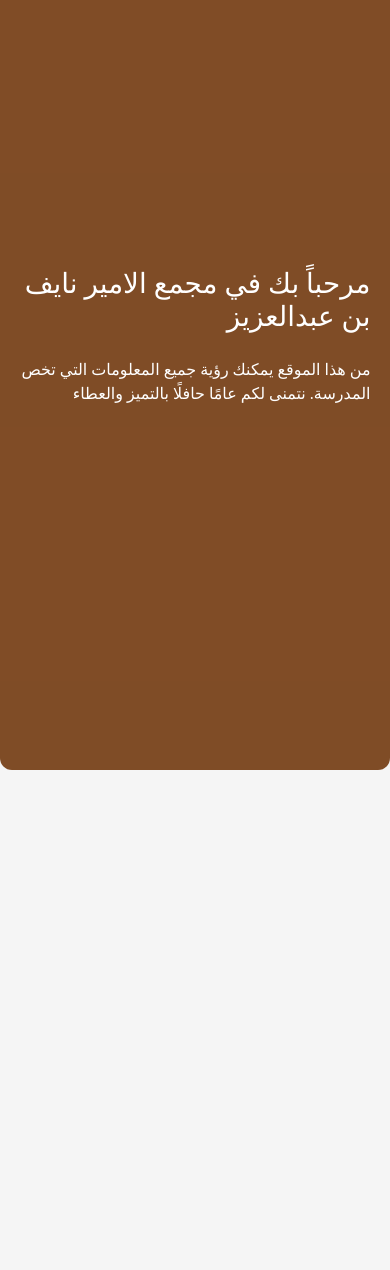
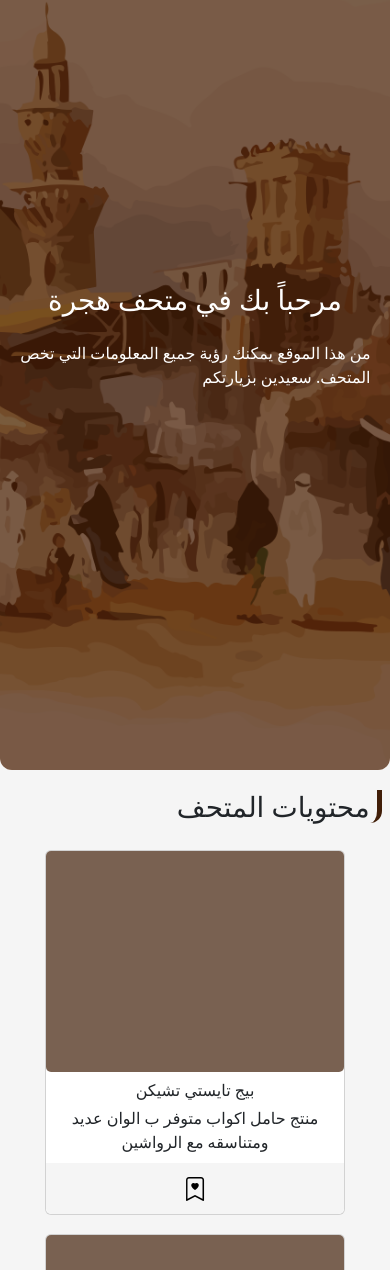
Before and after one commit to leeu4/final_project, a plain HTML site: page Sultan_pages/MainPage/HTML/index.html in a window 390 px wide. Shown: the part 82-1352 px from the top of the page. Drawn offline with nearby package versions, Linux system fonts and the light colour scheme; some packages are replaced by stand-ins of ours; a script that the page names is missing.

Commit message:
mainPage

```diff
--- a/Sultan_pages/MainPage/CSS/style.css
+++ b/Sultan_pages/MainPage/CSS/style.css
@@ -7,7 +7,7 @@
     padding: 0;
     margin: 0;
     box-sizing: border-box;
-    font-family: 'Tajawal';
+    font-family: 'Tajawal' sans-serif;
 }
 
 html {
@@ -26,7 +26,7 @@ body {
 
 /* Handle */
 ::-webkit-scrollbar-thumb {
-    background: rgb(29, 105, 94);
+    background: rgba(65, 30, 8);
     border-radius: 3px;
 }
 
@@ -59,13 +59,13 @@ li {
 
 .login button.scrolled {
     color: white;
-    background: rgb(47, 171, 153);
+    background: rgba(65, 30, 8);
 }
 
 main {
     width: 100%;
     height: 101vh;
-    background: url(/IMG/home-01.jpg) no-repeat;
+    background: url(/Sultan_pages/IMG/70bcdd25c5729476628e06e5cd63d356.png) no-repeat;
     background-size: cover;
     background-position: center;
     background-attachment: fixed;
@@ -82,6 +82,96 @@ main span {
     color: white;
     width: 100%;
     height: 100%;
-    background: #72380ee4;
+    background: rgba(65, 30, 8, 0.7);
     border-radius: 0 0 12px 12px;
 }
+
+.moree {
+    margin: 5% 0;
+    padding: 0 2%;
+}
+
+.moree div:nth-child(1) h1 {
+    border-right: 5px solid rgba(65, 30, 8);
+    border-radius: 0 0 12px 0;
+    padding-right: 2%;
+}
+
+.cards {
+    display: flex;
+    justify-content: center;
+    flex-wrap: wrap;
+    gap: 5%;
+}
+
+.cards .card {
+    display: flex;
+    flex-direction: column;
+    align-items: center;
+    text-align: center;
+    margin-top: 5%;
+    width: 30%;
+}
+
+.cards .card .card-img {
+    height: 28vh;
+    background: rgba(65, 30, 8, 0.7);
+    margin-bottom: 2%;
+}
+
+.cards .card:nth-child(3) .card-img {
+    background: url(https://cdn.salla.sa/IiyioF8U7XodTWUKllxW1wjAuhKsxPdVvXPXDyC3.jpg) no-repeat;
+    background-size: cover;
+    background-position: center;
+}
+
+.cards .card .card-subtitle , .card-title {
+    padding: 0 2%;
+}
+
+.cards .card .card-subtitle {
+    margin-bottom: 3%;
+}
+
+.card-basket {
+    display: flex;
+    justify-content: center;
+    align-items: center;
+    width: 100%;
+    height: 15%;
+    cursor: pointer;
+    background: whitesmoke;
+    border-radius: 0 0 6px 6px;
+}
+
+.bi {
+    font-size: x-large;
+    color: black;
+    transition: 0.4s ease;
+}
+
+.bi:hover {
+    transform: scale(1.2);
+}
+
+.bi-bookmark-heart-fill {
+    color: rgb(201, 150, 12);
+}
+
+@media screen and (max-width: 991px) {
+    .login {
+        display: none;
+    }
+    .cards .card {
+        width: 40%;
+    }
+}
+
+@media screen and (max-width: 600px) {
+    .login {
+        display: none;
+    }
+    .cards .card {
+        width: 80%;
+    }
+}
--- a/Sultan_pages/MainPage/HTML/index.html
+++ b/Sultan_pages/MainPage/HTML/index.html
@@ -5,8 +5,12 @@
     <meta charset="UTF-8">
     <meta name="viewport" content="width=device-width, initial-scale=1.0">
 
+    <script src="https://cdn.jsdelivr.net/npm/sweetalert2@11"></script>
+
     <link href="https://cdn.jsdelivr.net/npm/bootstrap@5.3.1/dist/css/bootstrap.min.css" rel="stylesheet" integrity="sha384-4bw+/aepP/YC94hEpVNVgiZdgIC5+VKNBQNGCHeKRQN+PtmoHDEXuppvnDJzQIu9" crossorigin="anonymous">
     <script src="https://cdn.jsdelivr.net/npm/bootstrap@5.3.1/dist/js/bootstrap.bundle.min.js" integrity="sha384-HwwvtgBNo3bZJJLYd8oVXjrBZt8cqVSpeBNS5n7C8IVInixGAoxmnlMuBnhbgrkm" crossorigin="anonymous"></script>
+
+    <link rel="stylesheet" href="https://cdn.jsdelivr.net/npm/bootstrap-icons@1.11.1/font/bootstrap-icons.css">
 
     <link rel="stylesheet" href="/Sultan_pages/MainPage/CSS/style.css">
     <title>الرئيسية</title>
@@ -15,8 +19,7 @@
 <body>
     <nav id="navbars" class="navbar navbar-expand-lg">
         <div class="container-fluid">
-            <a class="navbar-brand" href="#"><img src="/IMG/logo.png"
-                    style="background: whitesmoke; border-radius: 12px;" alt="logo" width="60px"></a>
+            <a class="navbar-brand" href="#"><img id="navimg" alt="logo" width="85px"></a>
             <button class="navbar-toggler bg-white" type="button" data-bs-toggle="collapse"
                 data-bs-target="#navbarNavDropdown" aria-controls="navbarNavDropdown" aria-expanded="false"
                 aria-label="Toggle navigation">
@@ -54,10 +57,18 @@
     </nav>
     <main>
         <span>
-            <h1>مرحباً بك في مجمع الامير نايف بن عبدالعزيز</h1>
-            <p>من هذا الموقع يمكنك رؤية جميع المعلومات التي تخص المدرسة. نتمنى لكم عامًا حافلًا بالتميز والعطاء</p>
+            <h1>مرحباً بك في متحف هجرة</h1>
+            <p>من هذا الموقع يمكنك رؤية جميع المعلومات التي تخص المتحف. سعيدين بزيارتكم</p>
         </span>
     </main>
+    <section class="moree">
+        <div class="title">
+            <h1>محتويات المتحف</h1>
+        </div>
+        <div id="cards" class="cards">
+
+        </div>
+    </section>
     <script src="/Sultan_pages/MainPage/JS/script.js"></script>
 </body>
 
--- a/Sultan_pages/MainPage/JS/script.js
+++ b/Sultan_pages/MainPage/JS/script.js
@@ -1,9 +1,11 @@
+let navimg = document.getElementById("navimg")
 document.addEventListener('scroll', function () {
     const nav = document.querySelector('nav');
     const loginBtn = document.querySelector('.login button');
     const links = document.querySelectorAll('.nav-link')
 
     if (window.scrollY > 150) {
+        navimg.src = '/Sultan_pages/IMG/logo.png';
         nav.classList.add('bg-white');
         loginBtn.classList.add('scrolled');
         links.forEach(link => {
@@ -11,6 +13,7 @@ document.addEventListener('scroll', function () {
         });
 
     } else {
+        navimg.src = '/Sultan_pages/IMG/logo2.png';
         nav.classList.remove('bg-white');
         loginBtn.classList.remove('scrolled');
         links.forEach(link => {
@@ -18,3 +21,95 @@ document.addEventListener('scroll', function () {
         });
     }
 })
+
+window.addEventListener('load', function () {
+    const titles = [
+        ' بيج ماك®',
+        'بيج تايستي تشيكن',
+        'تشيكن برجر',
+        'كرنشي تشيكن',
+        'جراند تشيكن سبيشال ',
+        'ماك تشيكن®',
+
+
+
+    ];
+
+
+    const subtitles = [
+        'منتج حامل اكواب متوفر ب الوان عديد ومتناسقه مع الرواشين ',
+        ' .!   وسام او ميداليه تستطيع وضعها كزينه او منظر',
+        ' منتج ثلاثي ابعاد لتبسيط المنتج ورؤية المنتج ب شكل افضل  ',
+        ' استكرات تجميليه لجعل منتجات اكثر تألق  ',
+        ' لوحات اثريه تعطي طابع اثري قديم ',
+        ' مثل العود والطبول والآلات الموسيقية التي تستخدم في العروض التقليدي  ',
+
+
+
+    ];
+
+    for (let i = 1; i <= 6; i++) {
+        if (i % 6 === 1) {
+            rowContainer = document.getElementById('cards');
+        }
+
+        let cardContainer = document.createElement('div');
+        cardContainer.className = 'card';
+
+        let basket = document.createElement('div');
+        basket.className = 'card-basket';
+
+        let like = document.createElement('i')
+        like.className = 'bi bi-bookmark-heart'
+
+        let liked = document.createElement('i')
+        liked.className = 'bi bi-bookmark-heart-fill'
+
+        like.addEventListener('click', function () {
+            Swal.fire({
+                icon: "success",
+                title: "تمت إضافة الاثر إلى المفضلة بنجاح!",
+                showConfirmButton: false,
+                timer: 1000,
+                timerProgressBar: true,
+              });
+
+            basket.removeChild(like)
+            basket.appendChild(liked)
+        })
+
+        liked.addEventListener('click', function () {
+            Swal.fire({
+                icon: "success",
+                title: "تمت إزالة الاثر من المفضلة بنجاح!",
+                showConfirmButton: false,
+                timer: 1000,
+                timerProgressBar: true,
+              });
+            basket.appendChild(like)
+            basket.removeChild(liked)
+        })
+
+        let cardImage = document.createElement('div');
+        cardImage.className = 'card-img';
+
+        let cardTitle = document.createElement('div');
+        cardTitle.className = 'card-title';
+        cardTitle.textContent = titles[i % 6];
+
+        let cardSubtitle = document.createElement('div');
+        cardSubtitle.className = 'card-subtitle';
+        cardSubtitle.textContent = subtitles[i - 1];
+
+
+        cardContainer.appendChild(cardImage);
+        cardContainer.appendChild(cardTitle);
+        cardContainer.appendChild(cardSubtitle);
+        cardContainer.appendChild(basket);
+
+        basket.appendChild(like);
+
+        rowContainer.appendChild(cardContainer);
+
+    }
+})
```
Also changed, not shown: Sultan_pages/MainPage/HTML/Favorite.html (added, +11 -0 lines), Sultan_pages/IMG/70bcdd25c5729476628e06e5cd63d356.png (added), Sultan_pages/IMG/logo.png (added), Sultan_pages/IMG/logo2.png (added).
